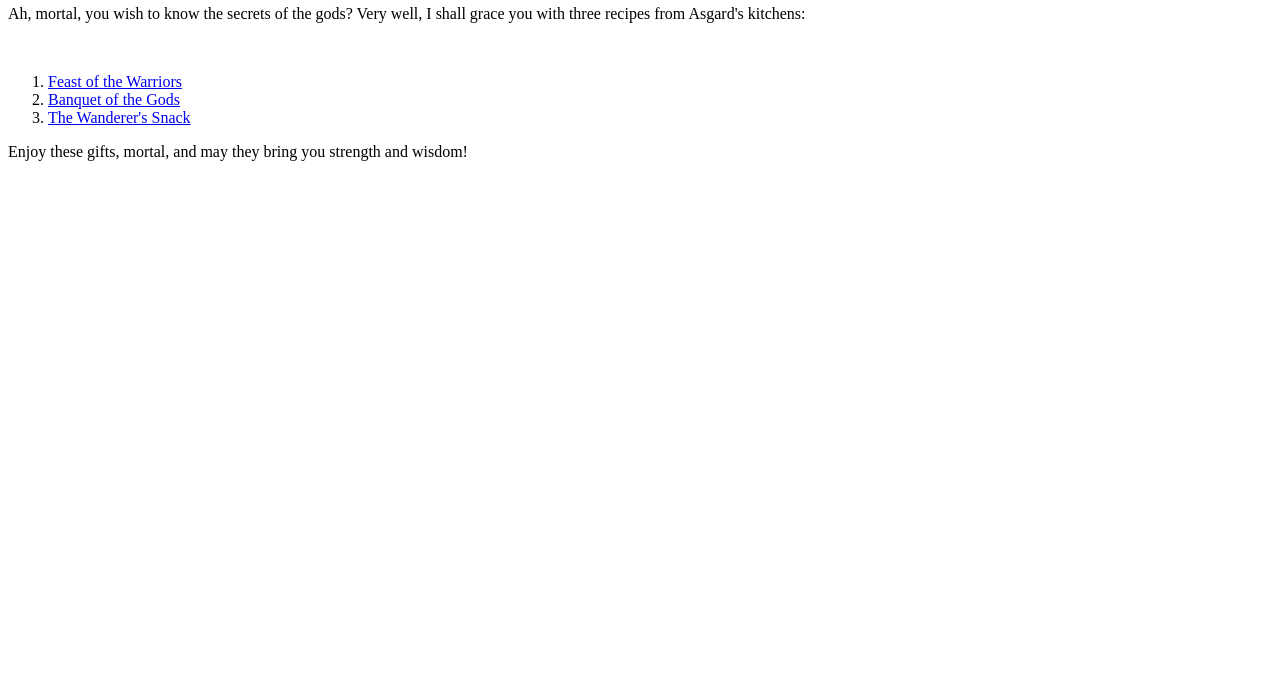
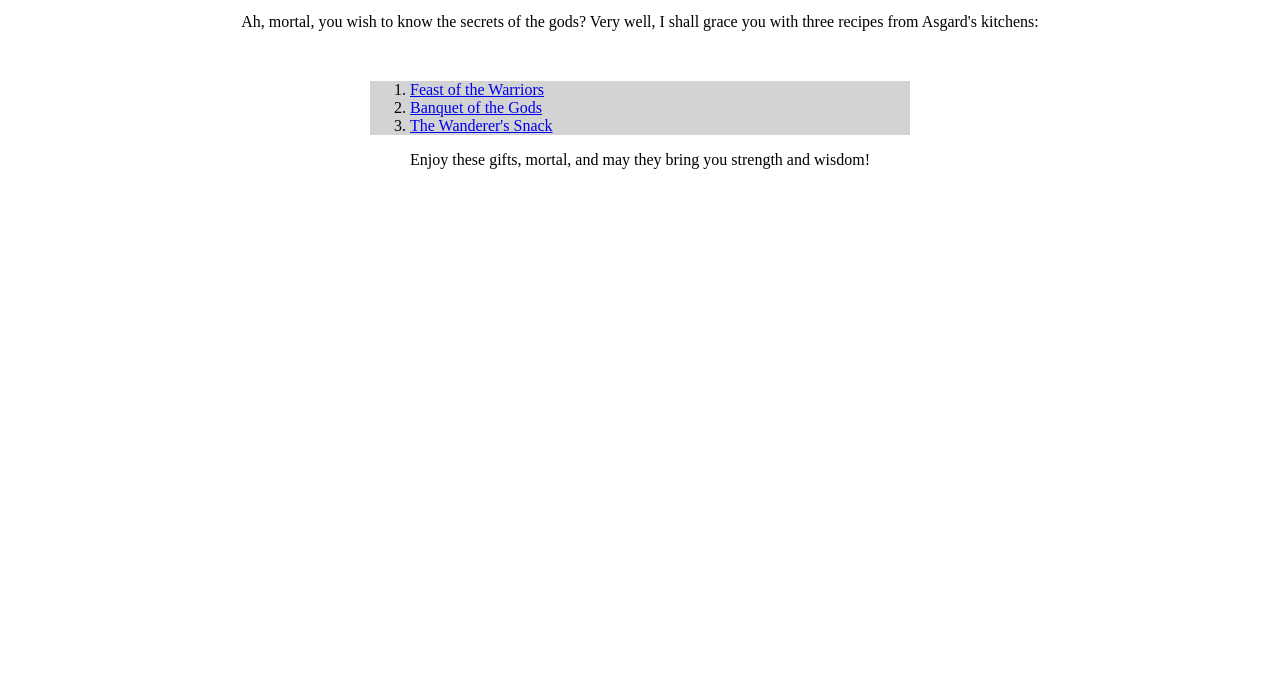
Before and after one commit to avm-x/odin-recipes, a plain HTML site: page index.html in a window 1280 px wide. Shown: the part 109-800 px from the top of the page. Drawn offline with Linux system fonts and the light colour scheme.

Commit message:
Add styles
 Basic styles for homepage and recipes pages

```diff
--- a/index.html
+++ b/index.html
@@ -4,6 +4,7 @@
     <meta charset="UTF-8">
     <meta name="viewport" content="width=device-width, initial-scale=1.0">
     <title>Home recipes</title>
+    <link rel="stylesheet" href="./styles/styles.css">
 </head>
 <body>
     <h1> Odin Recipes</h1>
--- /dev/null
+++ b/styles/recipes.css
@@ -0,0 +1,6 @@
+body {
+    display: flex;
+    flex-direction: column;
+    align-items: center;
+    background-color: antiquewhite;
+}
--- /dev/null
+++ b/styles/styles.css
@@ -0,0 +1,10 @@
+body {
+    display: flex;
+    flex-direction: column;
+    align-items: center;
+}
+
+ol {
+    background-color: lightgray;
+    width: 500px;
+}
```
Also changed, not shown: recipes/banquet.html (+1 -0 lines), recipes/feast.html (+1 -0 lines), recipes/wanderer.html (+1 -0 lines).
